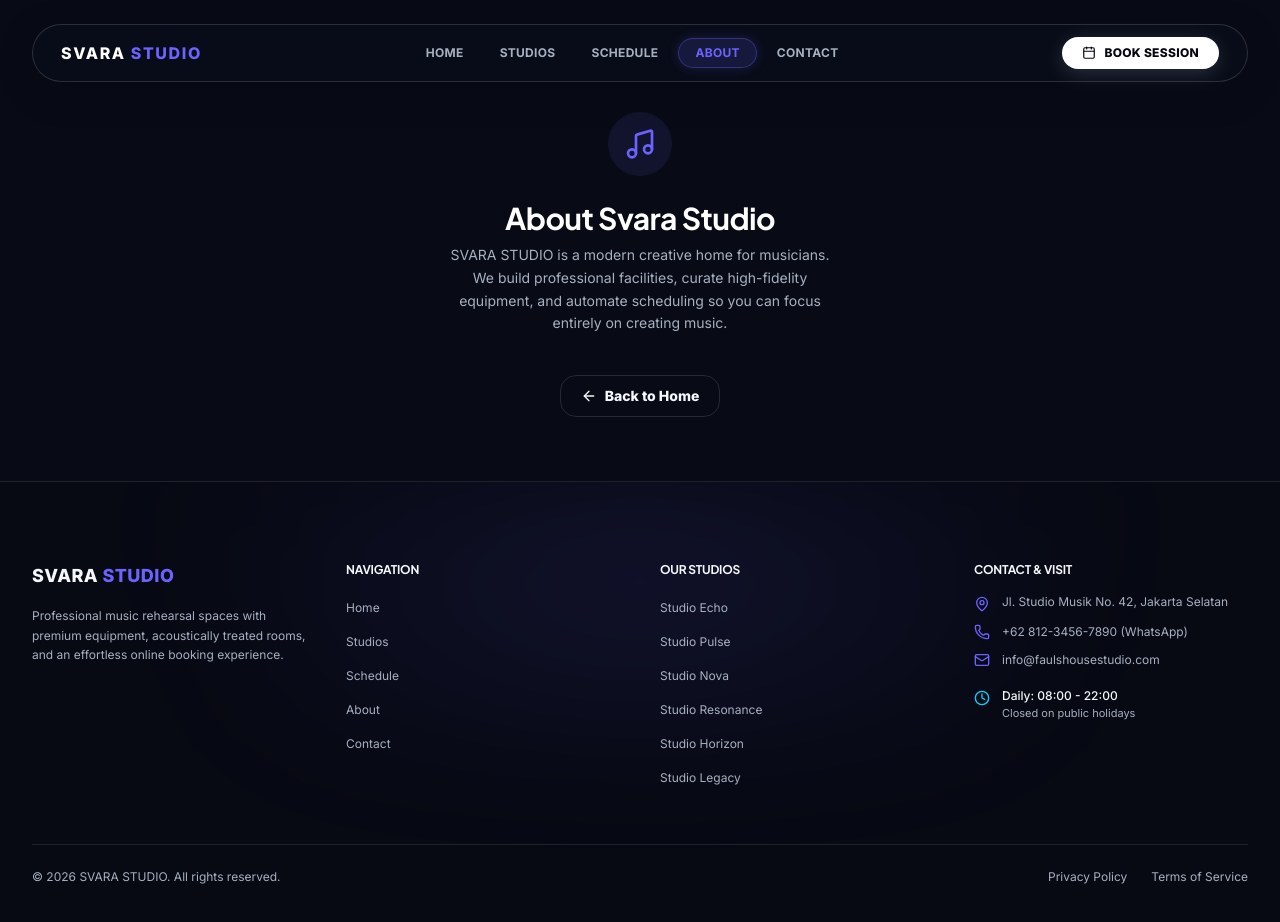
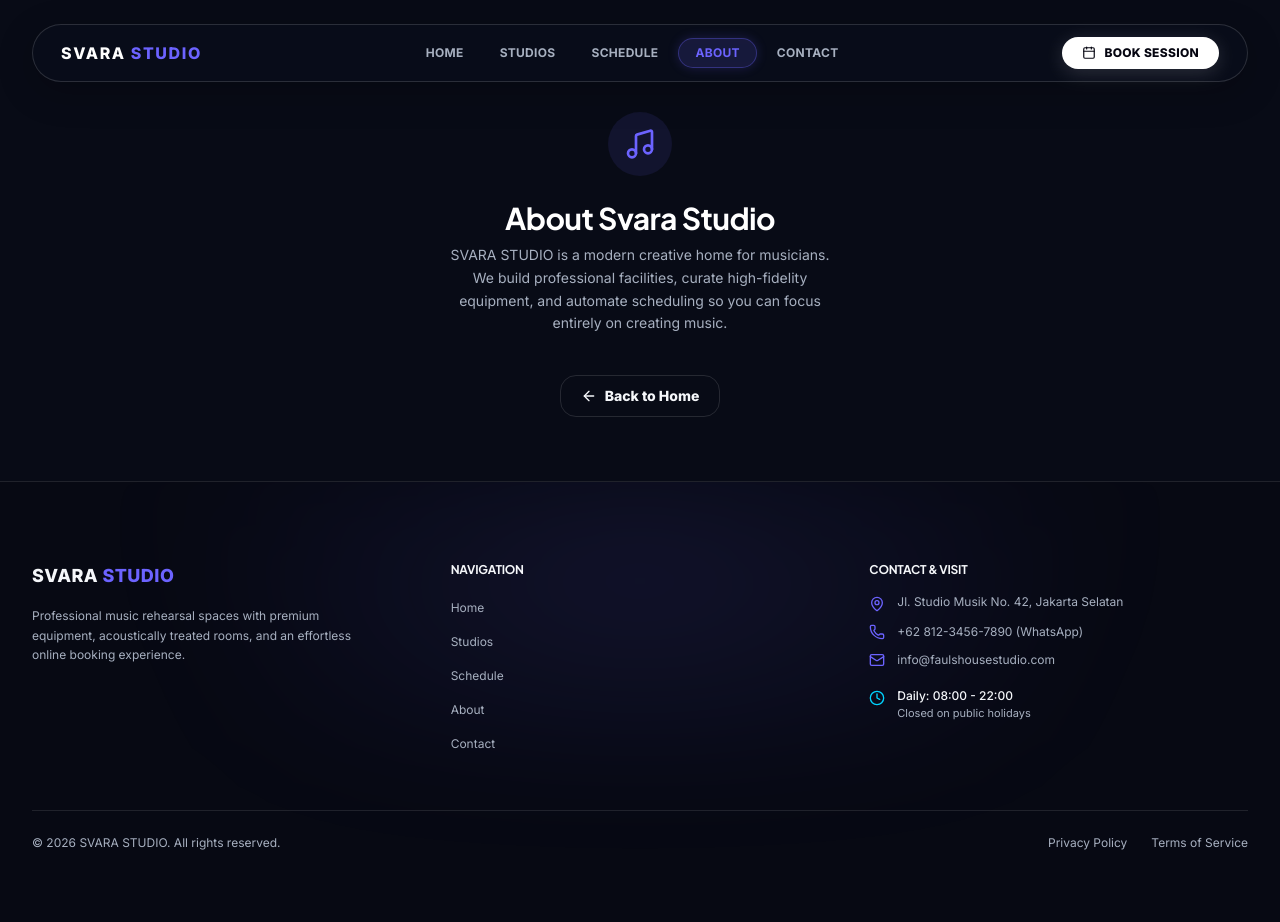
Before and after one commit to prrel9/SVARAStudio, a Next.js app: page /about in a window 1280 px wide. Shown: the top 922 px of the page. Built offline with nearby package versions, Linux system fonts and the light colour scheme.

Commit message:
Remove studio links from footer

```diff
--- a/components/layout/Footer.tsx
+++ b/components/layout/Footer.tsx
@@ -12,14 +12,6 @@
       { name: "About", href: "/about" },
       { name: "Contact", href: "/contact" },
     ],
-    studios: [
-      { name: "Studio Echo", href: "/studios/echo" },
-      { name: "Studio Pulse", href: "/studios/pulse" },
-      { name: "Studio Nova", href: "/studios/nova" },
-      { name: "Studio Resonance", href: "/studios/resonance" },
-      { name: "Studio Horizon", href: "/studios/horizon" },
-      { name: "Studio Legacy", href: "/studios/legacy" },
-    ],
   };
 
   return (
@@ -28,7 +20,7 @@
       <div className="absolute top-0 left-1/2 -translate-x-1/2 h-64 w-full max-w-7xl bg-[radial-gradient(circle_at_top,rgba(108,99,255,0.12),transparent_70%)] blur-3xl pointer-events-none" />
 
       <div className="mx-auto max-w-7xl px-6 md:px-8 relative z-10">
-        <div className="grid grid-cols-1 gap-10 md:grid-cols-4">
+        <div className="grid grid-cols-1 gap-10 md:grid-cols-3">
 
           {/* Brand Col */}
           <div className="md:col-span-1 space-y-4">
@@ -50,23 +42,6 @@
             <h3 className="text-[#F5F7FA] text-xs font-extrabold tracking-wider uppercase">Navigation</h3>
             <ul className="space-y-2.5">
               {links.navigation.map((item) => (
-                <li key={item.name}>
-                  <Link
-                    href={item.href}
-                    className="text-xs text-[#A7B0C0] hover:text-[#6C63FF] transition-colors"
-                  >
-                    {item.name}
-                  </Link>
-                </li>
-              ))}
-            </ul>
-          </div>
-
-          {/* Studios Link Col */}
-          <div className="space-y-4">
-            <h3 className="text-[#F5F7FA] text-xs font-extrabold tracking-wider uppercase">Our Studios</h3>
-            <ul className="space-y-2.5">
-              {links.studios.map((item) => (
                 <li key={item.name}>
                   <Link
                     href={item.href}
```
